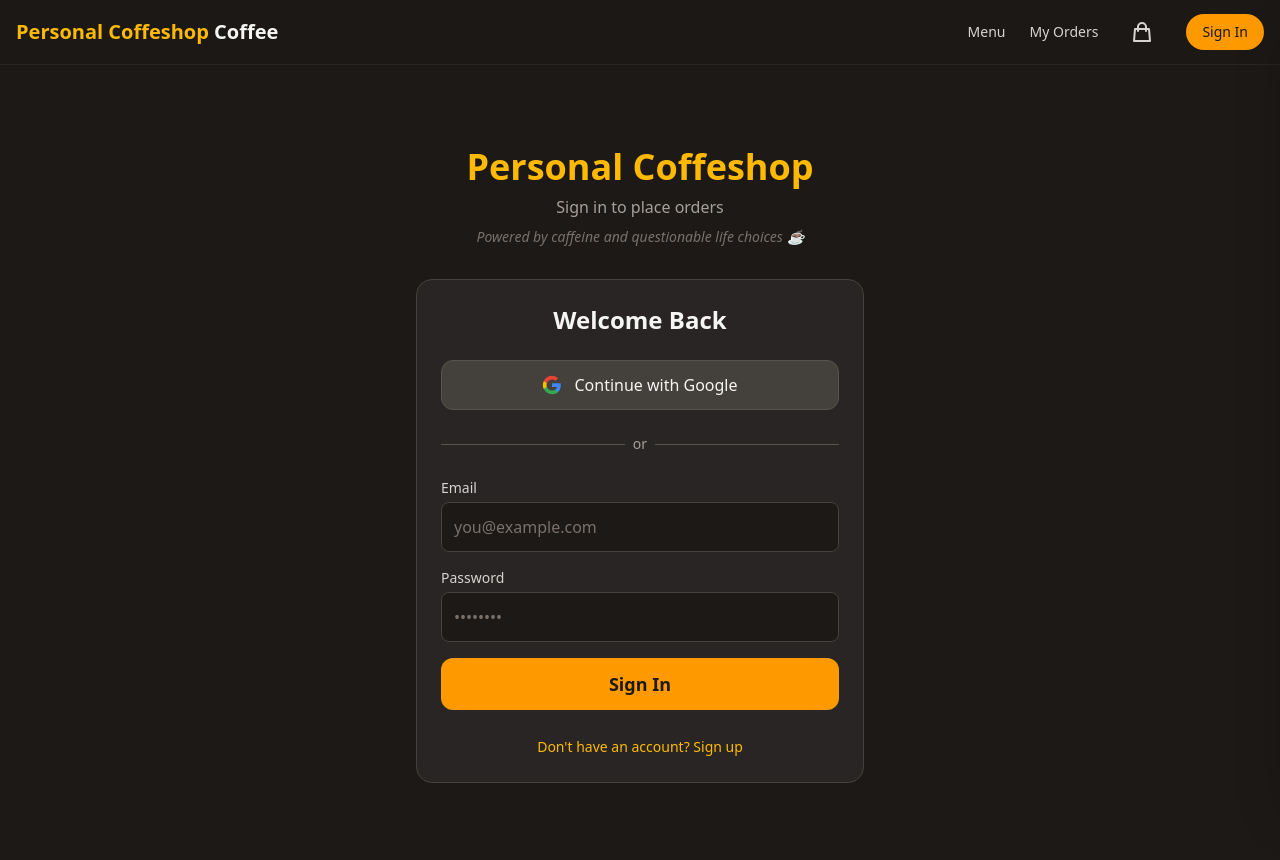
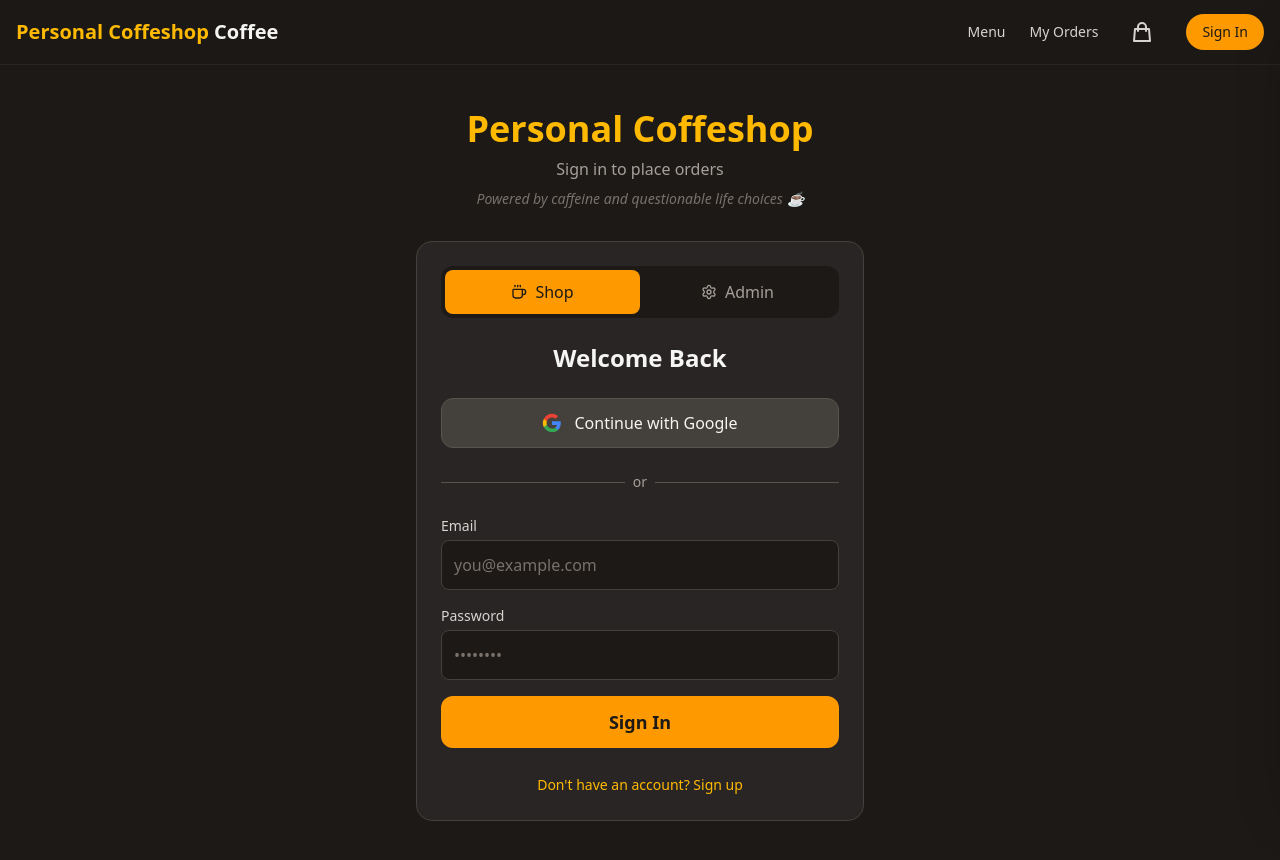
Before and after one commit to RohiRIK/Personal-coffeshop, a Next.js app: page /login in a window 1280 px wide. Shown: the top 860 px of the page. Built offline with nearby package versions, Linux system fonts and the light colour scheme; no server answers.

Commit message:
Add Shop/Admin toggle to login page with role-based redirect

```diff
--- a/components/auth/auth-form.tsx
+++ b/components/auth/auth-form.tsx
@@ -3,6 +3,8 @@
 import { useState } from "react";
 import { useAuth } from "contexts/auth-context";
 import { useRouter } from "next/navigation";
+import Link from "next/link";
+import { Coffee, Settings } from "lucide-react";
 
 interface AuthFormProps {
   mode?: "login" | "signup";
@@ -14,14 +16,49 @@ export function AuthForm({
   onSuccess,
 }: AuthFormProps) {
   const [mode, setMode] = useState<"login" | "signup">(initialMode);
+  const [loginType, setLoginType] = useState<"guest" | "admin">("guest");
   const [email, setEmail] = useState("");
   const [password, setPassword] = useState("");
   const [displayName, setDisplayName] = useState("");
   const [error, setError] = useState("");
   const [loading, setLoading] = useState(false);
 
-  const { signIn, signUp, signInWithGoogle } = useAuth();
+  const { user, signIn, signUp, signInWithGoogle } = useAuth();
   const router = useRouter();
+
+  const getRedirectPath = () => (loginType === "admin" ? "/admin" : "/menu");
+
+  // If user is already logged in, show options
+  if (user) {
+    return (
+      <div className="w-full max-w-md mx-auto p-6 bg-stone-800 rounded-2xl border border-stone-700">
+        <h2 className="text-2xl font-bold text-center text-stone-100 mb-4">
+          Welcome back, {user.displayName || user.email}!
+        </h2>
+        <p className="text-center text-stone-400 mb-6">
+          You&apos;re already signed in.
+        </p>
+
+        <div className="space-y-3">
+          <Link
+            href="/menu"
+            className="block w-full py-3 rounded-xl font-bold text-lg bg-amber-500 hover:bg-amber-400 text-stone-900 transition-colors text-center"
+          >
+            Go to Menu
+          </Link>
+
+          {user.role === "admin" && (
+            <Link
+              href="/admin"
+              className="block w-full py-3 rounded-xl font-bold text-lg bg-stone-700 hover:bg-stone-600 text-stone-100 border border-stone-600 transition-colors text-center"
+            >
+              Admin Portal
+            </Link>
+          )}
+        </div>
+      </div>
+    );
+  }
 
   const handleSubmit = async (e: React.FormEvent) => {
     e.preventDefault();
@@ -35,7 +72,7 @@ export function AuthForm({
         await signUp(email, password, displayName);
       }
       onSuccess?.();
-      router.push("/menu");
+      router.push(getRedirectPath());
     } catch (err: any) {
       setError(err.message || "An error occurred");
     } finally {
@@ -50,7 +87,7 @@ export function AuthForm({
     try {
       await signInWithGoogle();
       onSuccess?.();
-      router.push("/menu");
+      router.push(getRedirectPath());
     } catch (err: any) {
       setError(err.message || "An error occurred");
     } finally {
@@ -60,6 +97,32 @@ export function AuthForm({
 
   return (
     <div className="w-full max-w-md mx-auto p-6 bg-stone-800 rounded-2xl border border-stone-700">
+      {/* Login Type Toggle */}
+      <div className="flex mb-6 bg-stone-900 rounded-xl p-1">
+        <button
+          type="button"
+          onClick={() => setLoginType("guest")}
+          className={`flex-1 py-2.5 px-4 rounded-lg font-medium transition-all flex items-center justify-center gap-2 ${loginType === "guest"
+              ? "bg-amber-500 text-stone-900"
+              : "text-stone-400 hover:text-stone-200"
+            }`}
+        >
+          <Coffee className="w-4 h-4" />
+          Shop
+        </button>
+        <button
+          type="button"
+          onClick={() => setLoginType("admin")}
+          className={`flex-1 py-2.5 px-4 rounded-lg font-medium transition-all flex items-center justify-center gap-2 ${loginType === "admin"
+              ? "bg-amber-500 text-stone-900"
+              : "text-stone-400 hover:text-stone-200"
+            }`}
+        >
+          <Settings className="w-4 h-4" />
+          Admin
+        </button>
+      </div>
+
       <h2 className="text-2xl font-bold text-center text-stone-100 mb-6">
         {mode === "login" ? "Welcome Back" : "Create Account"}
       </h2>
--- a/docker-compose.yml
+++ b/docker-compose.yml
@@ -3,6 +3,13 @@ services:
     build:
       context: .
       dockerfile: Dockerfile
+      args:
+        - NEXT_PUBLIC_FIREBASE_API_KEY=${NEXT_PUBLIC_FIREBASE_API_KEY}
+        - NEXT_PUBLIC_FIREBASE_AUTH_DOMAIN=${NEXT_PUBLIC_FIREBASE_AUTH_DOMAIN}
+        - NEXT_PUBLIC_FIREBASE_PROJECT_ID=${NEXT_PUBLIC_FIREBASE_PROJECT_ID}
+        - NEXT_PUBLIC_FIREBASE_STORAGE_BUCKET=${NEXT_PUBLIC_FIREBASE_STORAGE_BUCKET}
+        - NEXT_PUBLIC_FIREBASE_MESSAGING_SENDER_ID=${NEXT_PUBLIC_FIREBASE_MESSAGING_SENDER_ID}
+        - NEXT_PUBLIC_FIREBASE_APP_ID=${NEXT_PUBLIC_FIREBASE_APP_ID}
     ports:
       - "3000:3000"
     env_file:
```
Also changed, not shown: 1 other file (tests, documents, lock files or other folders).
